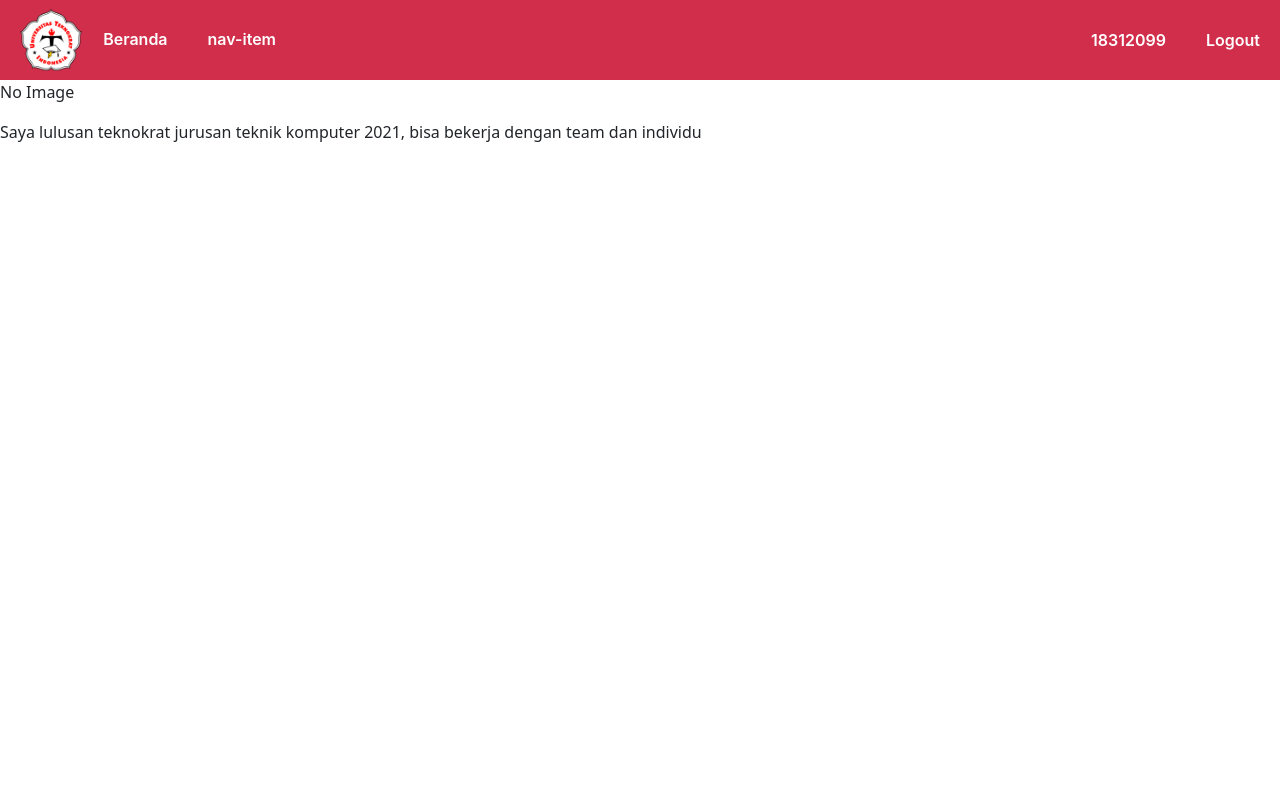
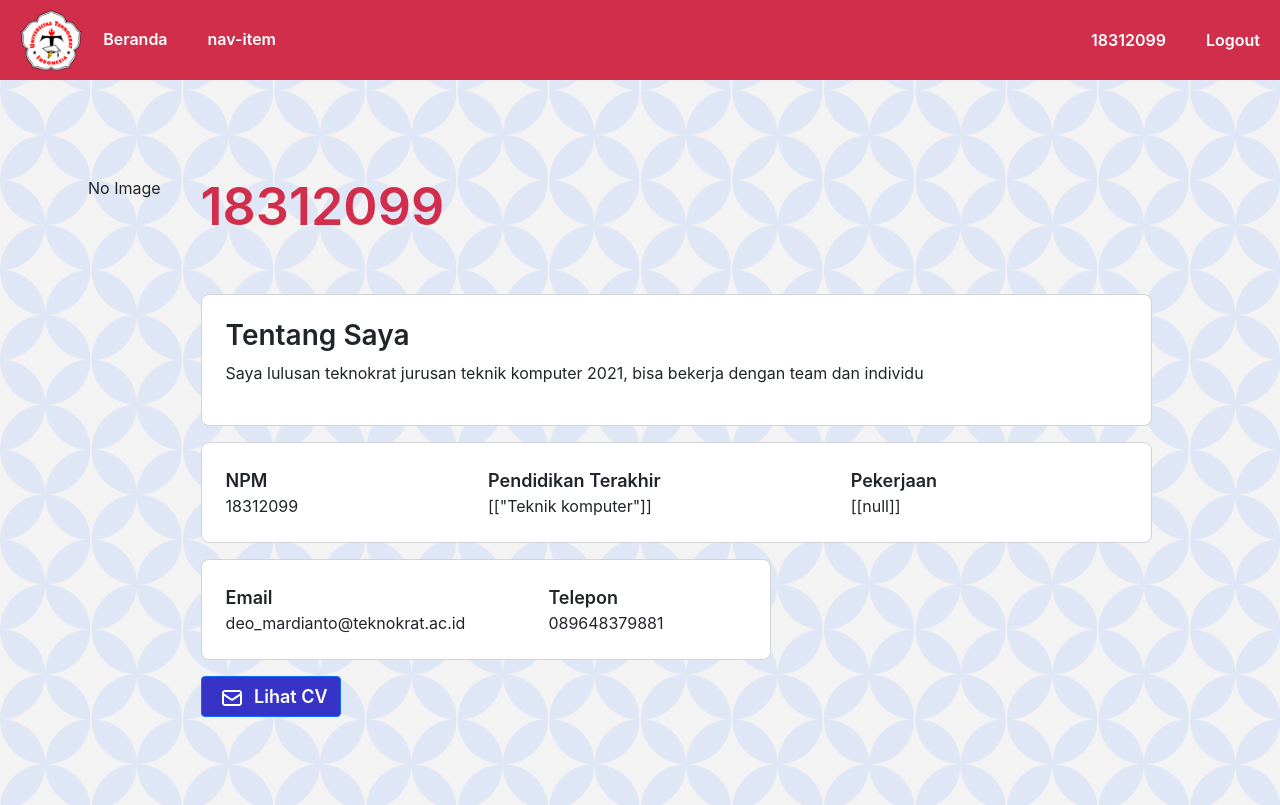
Before and after one commit to alyazharr/job-portal-teknokrat, a Django app: template cv/templates/profile.html in a window 1280 px wide. Before the commit the page ends 142 px from the top, so only its background shows below. Run offline with Django 4.2, Linux system fonts and the light colour scheme; the template is opened without the code that fills it: values that come from a table or form of the project are taken from there, others are empty; a user stored in the database is signed in; data comes from the database, SQL or seed files in the repository; some libraries are stand-ins or nearby versions.

Commit message:
[GREEN] Profile FE Design

```diff
--- a/cv/templates/profile.html
+++ b/cv/templates/profile.html
@@ -7,11 +7,74 @@
 
 {% block content %}
 
-{% if request.user.image == 'default.png' %}
-<img src="{% static '/images/default.png' %}" alt="image">
-{% else %}
-<p>No Image</p>
-{% endif %}
-<p>{{ cv.profile }}</p>
-
+<div class="d-flex flex-wrap justify-content-center p-5" style="margin: 0 2.5rem 0 2.5rem">
+    <div class="mt-5">
+        {% if request.user.image == 'default.png' %}
+        <img src="{% static '/images/default.png' %}" style="width:13rem" alt="image">
+        {% else %}
+        <p>No Image</p>
+        {% endif %}
+    </div>
+    <div class="flex-fill" style="min-width: 50%;">
+        <div class="d-flex flex-column" style="margin: 2.5rem">
+            <div class="header font-base-red">{{ request.user.username }}</div>
+            <div class="flex-fill segment-card mt-5 p-4">
+                <h5 class="subheader-1">Tentang Saya</h5>
+                <p>{{ cv.profile }}</p>
+            </div>
+            <div class="flex-fill segment-card mt-3 p-4">
+                <div class="d-flex flex-wrap">
+                    <div class="flex-fill">
+                        <div class="subheader-2">
+                            NPM
+                        </div>
+                        <div>
+                            {{ request.user.npm }}
+                        </div>
+                    </div>
+                    <div class="flex-fill">
+                        <div class="subheader-2">
+                            Pendidikan Terakhir
+                        </div>
+                        <div>
+                            {{ cv.keterangan_pendidikan }}
+                        </div>
+                    </div>
+                    <div class="flex-fill">
+                        <div class="subheader-2">
+                            Pekerjaan
+                        </div>
+                        <div>
+                            {{ cv.keterangan_posisi }}
+                        </div>
+                    </div>
+                </div>
+            </div>
+            <div class="segment-card mt-3 p-4" style="width: 60%;">
+                <div class="d-flex flex-wrap">
+                    <div class="flex-fill">
+                        <div class="subheader-2">
+                            Email
+                        </div>
+                        <div>
+                            {{ request.user.email }}
+                        </div>
+                    </div>
+                    <div class="flex-fill">
+                        <div class="subheader-2">
+                            Telepon
+                        </div>
+                        {{ request.user.no_telp }}
+                    </div>
+                </div>
+            </div>
+            <div>
+                <a href="" class="btn btn-primary bg-base-purple mt-3">
+                        <img src="{% static '/images/mail_icon.png' %}" style="padding: 0 0.5rem 0 0.5rem" alt="edit">
+                        <span class="subheader-2">Lihat CV</span>
+                </a>
+            </div>
+        </div>
+    </div>
+</div>
 {% endblock content %}
--- a/static/css/style.css
+++ b/static/css/style.css
@@ -1,17 +1,58 @@
 html, body {
     margin:0;
     padding:0;
+    font-family: 'Inter', sans-serif;
+    font-style: normal;
+    font-size: 16px;
+
 }
 
-.base-red {
+.bg-img {
+    background-size: cover;
+    background-image: url("../images/main_background.png");
+    background-color: rgba(217, 217, 217, 0.3);
+}
+
+.bg-base-red {
     background-color: #D02E4A;
 }
 
+.bg-base-purple {
+    background-color: #3633C6;
+}
+
+.bg-base-purple:hover {
+    background-color: #32308b;
+
+}
+.font-base-red {
+    color: #D02E4A;
+}
+
+.segment-card{
+    background-color: #FFFFFF;
+    border-radius: 8px;
+    border: 1px solid #D1D5DB;
+}
+
 .nav-link {
-    font-family: 'Inter', sans-serif;
-    font-style: normal;
     font-weight: 600;
     font-size: 16px;
     line-height: 140%;
     color: #FFFFFF;
 }
+
+.header {
+    font-size: 52px;
+    font-weight: 600;
+}
+
+.subheader-1 {
+    font-size: 28px;
+    font-weight: 600;
+}
+
+.subheader-2 {
+    font-size: 18px;
+    font-weight: 600;
+}
--- a/templates/base.html
+++ b/templates/base.html
@@ -19,7 +19,7 @@
   {% endblock meta %}
 </head>
 
-<body>
+<body class="bg-img">
   {% include 'navbar.html' %}
     {% block content %}
     {% endblock content %}
--- a/templates/navbar.html
+++ b/templates/navbar.html
@@ -1,5 +1,5 @@
 {% load static %}
-<nav class="navbar navbar-expand-lg base-red">
+<nav class="navbar navbar-expand-lg bg-base-red">
     <button class="navbar-toggler" type="button" data-toggle="collapse" data-target="#navbarTogglerDemo03"
         aria-controls="navbarTogglerDemo03" aria-expanded="false" aria-label="Toggle navigation">
         <span class="navbar-toggler-icon"></span>
```
Also changed, not shown: static/images/mail_icon.png (added), static/images/main_background.png (added).
